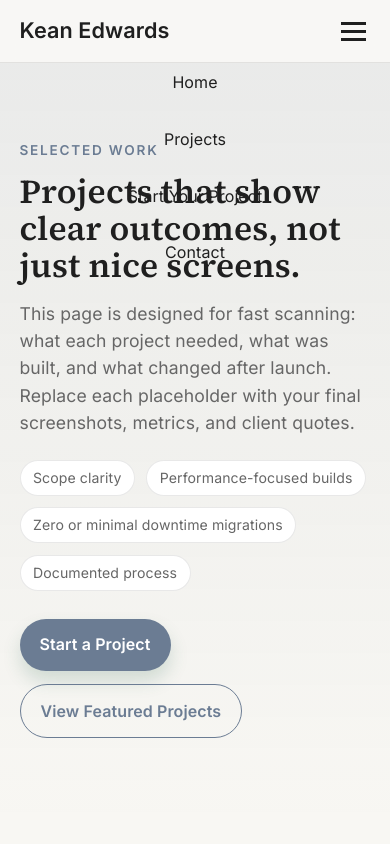
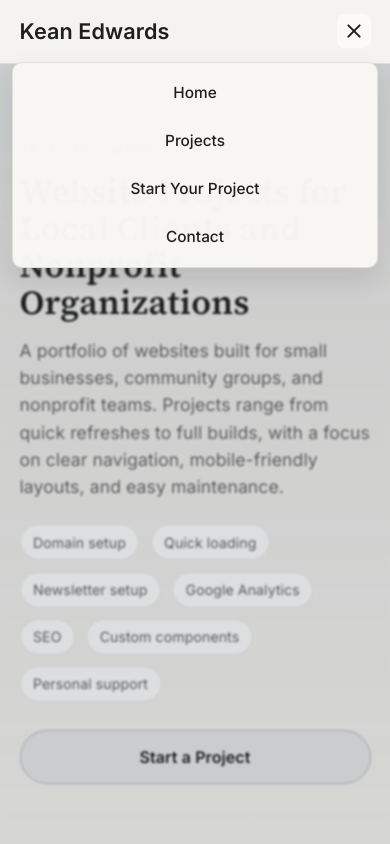
Before and after one commit to keanedwards1/keanedwards, a website: page html/projects.html in a window 390 px wide. Both pictures are taken after a click on the button 353 px from the left and 31 px from the top of the page. Shown: the top 844 px of the page. Drawn offline with nearby package versions, Linux system fonts and the light colour scheme.

Commit message:
added the first part of the part - I can't think right now

```diff
--- a/css/projects.css
+++ b/css/projects.css
@@ -53,8 +53,26 @@ main {
 .cta-row {
   margin-top: 1.75rem;
   display: flex;
+  align-items: center;
+  justify-content: center;
   gap: 0.85rem;
   flex-wrap: wrap;
+}
+
+.project-btn {
+ width: 100%;
+}
+
+.hero-secondary-link {
+  background: rgba(107, 124, 147, 0.08);
+  border: 1px solid rgba(107, 124, 147, 0.38) !important;
+  color: var(--accent-2);
+}
+
+.hero-secondary-link:hover {
+  background: var(--accent-2);
+  border: 1px solid var(--accent-2) !important;
+  color: white;
 }
 
 .btn.btn-secondary {
@@ -262,6 +280,7 @@ main {
   justify-content: center;
 }
 
+
 @media (max-width: 860px) {
   .case-study {
     grid-template-columns: 1fr;
--- a/html/projects.html
+++ b/html/projects.html
@@ -44,21 +44,64 @@
     <section class="projects-hero content-section" data-aos="fade-up">
       <div class="container projects-hero-inner">
         <p class="eyebrow">Selected Work</p>
-        <h1 class="projects-title">Projects that show clear outcomes, not just nice screens.</h1>
+        <h1 class="projects-title">Website Projects for Local Clients and Nonprofit Organizations</h1>
         <p class="projects-intro">
-          This page is designed for fast scanning: what each project needed, what was built, and what changed after
-          launch. Replace each placeholder with your final screenshots, metrics, and client quotes.
+          A portfolio of websites built for small businesses, community groups, and nonprofit teams.
+Projects range from quick refreshes to full builds, with a focus on clear navigation, mobile-friendly layouts, and easy maintenance.
         </p>
         <div class="trust-strip" aria-label="Trust signals">
-          <span>Scope clarity</span>
-          <span>Performance-focused builds</span>
-          <span>Zero or minimal downtime migrations</span>
-          <span>Documented process</span>
+          <span>Domain setup</span>
+          <span>Quick loading</span>
+          <span>Newsletter setup</span>
+          <span>Google Analytics</span>
+          <span>SEO</span>
+          <span>Custom components</span>
+          <span>Personal support</span>
+
+          <!-- SEO-ready structure
+
+Clean, modern design
+
+Mobile-first layouts
+
+Fast load times
+
+Accessibility aligned (WCAG)
+
+Clear site architecture
+
+Conversion-focused copy
+
+Simple navigation
+
+Custom components
+
+CMS-friendly editing
+
+Reliable form setup
+
+Email capture + lists
+
+Analytics + tracking setup
+
+Search Console connected
+
+Domain + DNS handled
+
+SSL + security basics
+
+Zero/minimal downtime migrations
+
+Performance-focused builds
+
+Documented process
+
+Launch-ready QA -->
         </div>
         <div class="cta-row">
-          <a href="/html/start-your-project.html" class="btn">Start a Project</a>
-          <a href="#featured-case-studies" class="btn btn-secondary">View Featured Projects</a>
-        </div>
+          <a href="/html/start-your-project.html" class="hero-secondary-link project-btn">Start a Project</a>
+<!--           <a href="#featured-case-studies" class="btn btn-secondary">View Featured Projects</a>
+ -->        </div>
       </div>
     </section>
 
--- a/scripts.js
+++ b/scripts.js
@@ -55,9 +55,63 @@ const burger = document.querySelector('.burger');
 const navLinks = document.querySelector('.nav-links');
 
 if (burger && navLinks) {
-  burger.addEventListener('click', () => {
-    navLinks.classList.toggle('active');
-    burger.classList.toggle('toggle');
+  const navAnchors = navLinks.querySelectorAll('a');
+
+  const openMenu = () => {
+    navLinks.classList.add('active');
+    burger.classList.add('toggle');
+    burger.setAttribute('aria-expanded', 'true');
+    document.body.classList.add('menu-open');
+  };
+
+  const closeMenu = () => {
+    navLinks.classList.remove('active');
+    burger.classList.remove('toggle');
+    burger.setAttribute('aria-expanded', 'false');
+    document.body.classList.remove('menu-open');
+  };
+
+  const toggleMenu = () => {
+    if (navLinks.classList.contains('active')) {
+      closeMenu();
+    } else {
+      openMenu();
+    }
+  };
+
+  burger.setAttribute('role', 'button');
+  burger.setAttribute('tabindex', '0');
+  burger.setAttribute('aria-expanded', 'false');
+  burger.setAttribute('aria-label', 'Toggle navigation menu');
+
+  burger.addEventListener('click', toggleMenu);
+
+  burger.addEventListener('keydown', (event) => {
+    if (event.key === 'Enter' || event.key === ' ') {
+      event.preventDefault();
+      toggleMenu();
+    }
+  });
+
+  navAnchors.forEach((anchor) => {
+    anchor.addEventListener('click', closeMenu);
+  });
+
+  document.addEventListener('click', (event) => {
+    const clickedInsideMenu = navLinks.contains(event.target) || burger.contains(event.target);
+    if (!clickedInsideMenu) {
+      closeMenu();
+    }
+  });
+
+  document.addEventListener('keydown', (event) => {
+    if (event.key === 'Escape') {
+      closeMenu();
+    }
+  });
+
+  window.addEventListener('resize', () => {
+    closeMenu();
   });
 }
 
--- a/styles.css
+++ b/styles.css
@@ -228,6 +228,10 @@ h3 {
   transition: var(--transition);
 }
 
+body.menu-open {
+  overflow: hidden;
+}
+
 /* --- Full-Screen Particle Canvas --- */
 #particleCanvas {
   position: fixed;
@@ -266,9 +270,17 @@ h3 {
   text-align: center;
   height: 100vh;
   padding: 140px 5% 80px;
-  background-image:
-    url("https://cdn.pixabay.com/photo/2017/11/07/12/32/blur-office-background-2926794_1280.jpg");
-  background-image: url("https://cdn.pixabay.com/photo/2024/11/11/07/44/woman-9189442_1280.jpg"),
+  background-image: url("https://cdn.pixabay.com/photo/2024/01/19/13/27/fog-8519078_1280.jpg"),
+    linear-gradient(180deg, rgba(248, 247, 243, 0.36) 0%, rgba(248, 247, 243, 0.48) 100%);
+  background-image: url("https://cdn.pixabay.com/photo/2023/09/11/06/03/building-8246151_1280.jpg"),
+    linear-gradient(180deg, rgba(248, 247, 243, 0.36) 0%, rgba(248, 247, 243, 0.48) 100%);
+      background-image: url("https://cdn.pixabay.com/photo/2024/11/11/07/44/woman-9189442_1280.jpg"),
+    linear-gradient(180deg, rgba(248, 247, 243, 0.36) 0%, rgba(248, 247, 243, 0.48) 100%);
+  background-image: url("https://images.fineartamerica.com/images/artworkimages/mediumlarge/3/sandstone-origin-unknown.jpg"),
+    linear-gradient(180deg, rgba(248, 247, 243, 0.36) 0%, rgba(248, 247, 243, 0.48) 100%);
+      background-image: url("https://cdn.pixabay.com/photo/2015/04/23/21/59/tree-736875_1280.jpg"),
+    linear-gradient(180deg, rgba(248, 247, 243, 0.36) 0%, rgba(248, 247, 243, 0.48) 100%);
+      background-image: url("https://images.unsplash.com/photo-1542273917363-3b1817f69a2d?q=80&w=2074&auto=format&fit=crop&ixlib=rb-4.1.0&ixid=M3wxMjA3fDB8MHxwaG90by1wYWdlfHx8fGVufDB8fHx8fA%3D%3D"),
     linear-gradient(180deg, rgba(248, 247, 243, 0.36) 0%, rgba(248, 247, 243, 0.48) 100%);
   background-size: cover;
   background-position: center;
@@ -392,7 +404,7 @@ h3 {
   }
 
   .hero-cta-group {
-    align-items: flex-start;
+    align-items: stretch;
     justify-content: center;
   }
 
@@ -570,21 +582,155 @@ footer {
 
 /* --- Responsive Design --- */
 @media (max-width: 768px) {
+  .hero {
+    min-height: 100svh;
+    height: auto;
+    padding: 112px 1rem 52px;
+    align-items: center;
+  }
+
+  .hero-content {
+    width: min(100%, 640px);
+    padding: 1.15rem 1rem 1rem;
+    border-radius: 14px;
+  }
+
+  .hero-title {
+    font-size: clamp(1.95rem, 8vw, 2.6rem);
+    max-width: 18ch;
+    line-height: 1.16;
+  }
+
+  .hero-subtitle {
+    font-size: 1rem;
+    max-width: 34ch;
+  }
+
+  .hero-cta-group {
+    width: 100%;
+    flex-direction: column;
+    align-items: stretch;
+    gap: 0.65rem;
+  }
+
+  .hero-primary-cta,
+  .hero-secondary-link {
+    width: 100%;
+    min-width: 0;
+  }
+
+  .hero-trust {
+    justify-content: flex-start;
+  }
+
+  .burger {
+    display: flex;
+    flex-direction: column;
+    justify-content: center;
+    align-items: center;
+    width: 34px;
+    height: 34px;
+    border-radius: 8px;
+    border: none;
+    background: transparent;
+  }
+
+  .burger div {
+    width: 18px;
+    height: 2px;
+    margin: 2px 0;
+    border-radius: 999px;
+  }
+
+  .burger.toggle {
+    background: rgba(255, 255, 255, 0.6);
+  }
+
+  body.menu-open::before {
+    content: "";
+    position: fixed;
+    inset: 0;
+    background: rgba(20, 24, 29, 0.14);
+    backdrop-filter: blur(1px);
+    -webkit-backdrop-filter: blur(1px);
+    z-index: 198;
+  }
+
   .nav-links {
     position: fixed;
-    right: -100%;
-    top: 70px;
+    top: 62px;
+    right: 0.75rem;
+    left: 0.75rem;
+    display: none;
     flex-direction: column;
-    background: var(--primary-bg);
+    background: rgba(248, 247, 243, 0.98);
+    border: 1px solid var(--border);
+    border-radius: 10px;
+    box-shadow: 0 12px 26px rgba(31, 31, 31, 0.1);
+    width: auto;
+    padding: 0.45rem 0.55rem;
+    max-height: calc(100vh - 96px);
+    overflow-y: auto;
+    gap: 0;
+    text-align: center;
+    z-index: 220;
+  }
+
+  .nav-links li {
     width: 100%;
-    text-align: center;
-    transition: var(--transition);
   }
+
+  .nav-links li+li {
+    margin-top: 0.1rem;
+  }
+
+  .nav-links a {
+    display: block;
+    padding: 0.7rem 0.2rem;
+    font-size: 0.96rem;
+    font-weight: 500;
+    letter-spacing: 0;
+    border-radius: 6px;
+    background: transparent;
+    transition: background-color 160ms ease, color 160ms ease;
+  }
+
+  .nav-links a:hover,
+  .nav-links a:focus-visible {
+    background: rgba(107, 124, 147, 0.08);
+    color: var(--accent-2);
+  }
+
+  .nav-links a::after {
+    display: none;
+  }
+
   .nav-links.active {
-    right: 0;
+    display: flex;
+    animation: mobileMenuIn 170ms ease-out;
   }
-  .burger {
-    display: block;
+
+  .burger.toggle .line1 {
+    transform: translateY(6px) rotate(45deg);
+  }
+
+  .burger.toggle .line2 {
+    opacity: 0;
+  }
+
+  .burger.toggle .line3 {
+    transform: translateY(-6px) rotate(-45deg);
+  }
+
+  @keyframes mobileMenuIn {
+    from {
+      opacity: 0;
+      transform: translateY(-8px);
+    }
+    to {
+      opacity: 1;
+      transform: translateY(0);
+    }
   }
 }
 
```
